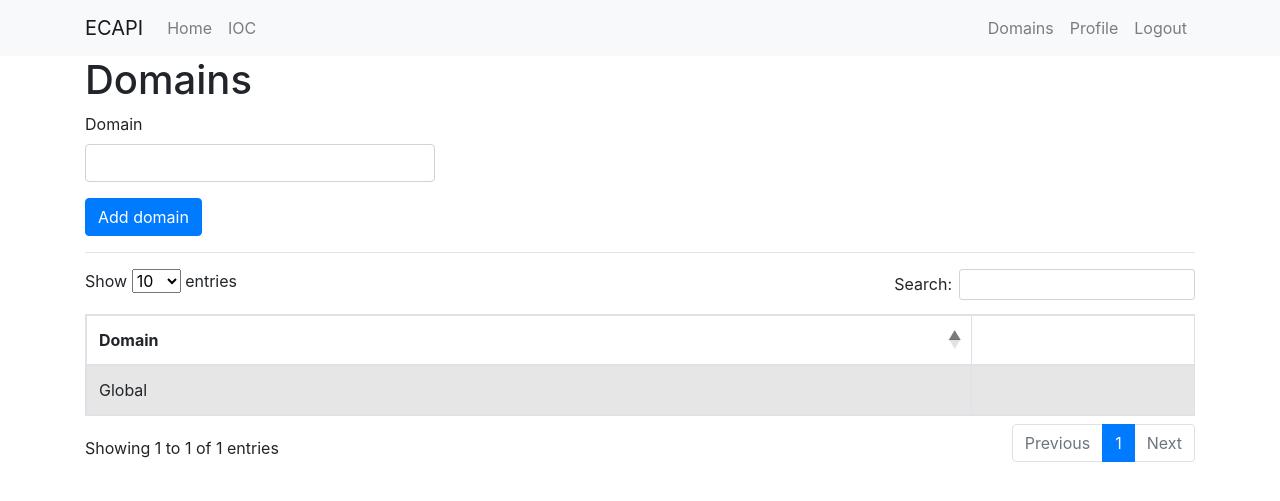
After one commit to coolhva/ecapi, a Flask app: page /domains in a window 1280 px wide. The commit adds this page. Shown: the top 501 px of the page. Run offline with Flask 2, Linux system fonts and the light colour scheme; the visitor is signed in with stand-in values (Sample User, id 1); data comes from the database, SQL or seed files in the repository; data that the repository does not hold is empty; some libraries are stand-ins or nearby versions.

Commit message:
delete and domains work

```diff
--- a/app/main/forms.py
+++ b/app/main/forms.py
@@ -1,8 +1,9 @@
 from flask import request
+from flask_login import current_user
 from flask_wtf import FlaskForm
 from wtforms import StringField, SubmitField, PasswordField
 from wtforms.validators import ValidationError, DataRequired
-from app.models import User
+from app.models import User, Domain
 
 class EditProfileForm(FlaskForm):
     username = StringField('Username', validators=[DataRequired()])
@@ -20,5 +21,15 @@ class EditProfileForm(FlaskForm):
             if user is not None:
                 raise ValidationError('Please use a different username.')
 
+class DomainForm(FlaskForm):
+    domainname = StringField('Domain', validators=[DataRequired()])
+    submit = SubmitField('Add domain')
+
+    def validate_domainname(self, domainname):
+        domain = Domain.query.filter_by(domainname=self.domainname.data, user_id = current_user.id).first()
+        if domain is not None:
+            raise ValidationError('Domainname already in use')
+
+
 class EmptyForm(FlaskForm):
     submit = SubmitField('Submit')
--- a/app/main/routes.py
+++ b/app/main/routes.py
@@ -3,8 +3,8 @@ import time
 from flask import render_template, flash, redirect, url_for, request, jsonify, current_app
 from flask_login import current_user, login_required
 from app import db
-from app.main.forms import EditProfileForm, EmptyForm
-from app.models import User
+from app.main.forms import DomainForm, EditProfileForm, EmptyForm
+from app.models import User, Domain
 from app.main import bp
 from app.main import iocapi
 from app.main.iocapi import IOC
@@ -33,15 +33,38 @@ def edit_profile():
         form.clientnet_password.data = current_user.clientnet_password
     return render_template('edit_profile.html', title='Edit Profile', form=form)
 
+@bp.route('/domains', methods=['GET', 'POST'])
+@login_required
+def domains():
+    form = DomainForm()
+    if form.validate_on_submit():
+        domain = Domain(domainname=form.domainname.data, user_id=current_user.id)
+        db.session.add(domain)
+        db.session.commit()
+        flash('Domain has been added.')
+        return redirect(url_for('main.domains'))
+    return render_template('domains.html', title='Domains', form=form)
+
+@bp.route('/domain/<domainname>/remove', methods=['GET'])
+@login_required
+def delete_domain(domainname):
+    domain = Domain.query.filter_by(domainname=domainname, user_id = current_user.id).first_or_404()
+    db.session.delete(domain)
+    db.session.commit()
+    flash('Domain has been removed.')
+    return redirect(url_for('main.domains'))
+
 @bp.route('/ioc')
 @login_required
 def ioc():
     return render_template('ioc.html', title='IOC')
 
-@bp.route('/ioc/download', methods=['POST'])
+@bp.route('/ioc/download/<domainname>', methods=['POST'])
 @login_required
-def ioc_download():
-    ioc_result = iocapi.DownloadIOC()
+def ioc_download(domainname):
+    if not domainname == 'global':
+        domain = Domain.query.filter_by(domainname=domainname, user_id = current_user.id).first_or_404()
+    ioc_result = iocapi.DownloadIOC(domainname)
     return jsonify({'html': ioc_result.html,
                     'status_code': ioc_result.status_code,
                     'error_message': ioc_result.error_message })
--- a/app/models.py
+++ b/app/models.py
@@ -17,6 +17,7 @@ class User(UserMixin, db.Model):
     password_hash = db.Column(db.String(128))
     clientnet_user = db.Column(db.String(255))
     clientnet_password = db.Column(db.String(255))
+    domains = db.relationship('Domain', backref='user', lazy='dynamic')
 
     def __repr__(self):
         return '<User {}>'.format(self.username)
@@ -42,6 +43,14 @@ class User(UserMixin, db.Model):
             return
         return User.query.get(id)
 
+class Domain(db.Model):
+    id = db.Column(db.Integer, primary_key=True)
+    domainname = db.Column(db.String(64), index=True)
+    user_id = db.Column(db.Integer, db.ForeignKey('user.id'))
+
+    def __repr__(self):
+        return self.domainname
+
 @login.user_loader
 def load_user(id):
     return User.query.get(int(id))
--- a/app/templates/_iocs.html
+++ b/app/templates/_iocs.html
@@ -2,12 +2,13 @@
 <table id="ioctable" class="table table-striped table-bordered" style="width:100%">
     <thead>
         <tr>
+            <th>Domain</th>
             <th>ID</th>
             <th></th>
             <th></th>
-            <th>Description</th>
             <th>Type</th>
             <th>Value</th>
+            <th>Description</th>
             <th>Action</th>
             <th>Expires</th>
             <th></th>
@@ -16,12 +17,13 @@
     <tbody>
     {% for ioc in iocs %}
         <tr>
+            <td>{{ domainname }}</td>
             <td>{{ ioc.iocBlackListId }}</td>
             <td>{{ ioc.status }}</td>
             <td>{{ ioc.emailDirection }}</td>
-            <td>{{ ioc.description }}</td>
             <td>{{ ioc.iocType }}</td>
             <td>{{ ioc.iocValue }}</td>
+            <td>{{ ioc.description }}</td>
             <td>{{ ioc.remediationAction }}</td>
             <td>{{ moment(string_datetime(ioc.expiryDate)).format('MMM Do h:mm') }}</td>
             <td></td>
--- a/app/templates/base.html
+++ b/app/templates/base.html
@@ -40,6 +40,7 @@
                     {% if current_user.is_anonymous %}
                     <li class="nav-item"><a class="nav-link" href="{{ url_for('auth.login') }}">Login</a></li>
                     {% else %}
+                    <li class="nav-item"><a class="nav-link" href="{{ url_for('main.domains') }}">Domains</a></li>
                     <li class="nav-item"><a class="nav-link" href="{{ url_for('main.edit_profile') }}">Profile</a></li>
                     <li class="nav-item"><a class="nav-link" href="{{ url_for('auth.logout') }}">Logout</a></li>
                     {% endif %}
--- /dev/null
+++ b/app/templates/domains.html
@@ -0,0 +1,48 @@
+{% extends "base.html" %}
+{% import 'bootstrap/form.html' as wtf %}
+
+{% block app_content %}
+<h1>Domains</h1>
+<div class="row">
+    <div class="col-md-4">
+        {{ wtf.render_form(form) }}
+    </div>
+</div>
+<hr />
+<table id="domainstable" class="table table-striped table-bordered" style="width:100%">
+    <thead>
+        <tr>
+            <th>Domain</th>
+            <th></th>
+        </tr>
+    </thead>
+    <tbody>
+        <tr>
+            <td>Global</td>
+            <td></td>
+        </tr>
+    {% for domain in current_user.domains %}
+        <tr>
+            <td>{{ domain }}</td>
+            <td><a href="{{ url_for('main.delete_domain', domainname=domain) }}"><img src="/static/action_delete.svg" height="32"></a></td>
+        </tr>
+    {% endfor %}
+    </tbody>
+</table>
+{% endblock %}
+
+{% block scripts %}
+    {{ super() }}
+    <script>
+        $(document).ready(function() {
+            $('#domainstable').DataTable({
+                columnDefs: [
+                    {
+                        targets: 1,
+                        orderable: false
+                    }
+                ]
+            });
+        } );
+    </script>
+{% endblock %}
```
Also changed, not shown: app/main/iocapi.py (+8 -7 lines), app/templates/ioc.html (+26 -18 lines), migrations/versions/7cc33466a85a_add_domains_table.py (added, +36 -0 lines).
